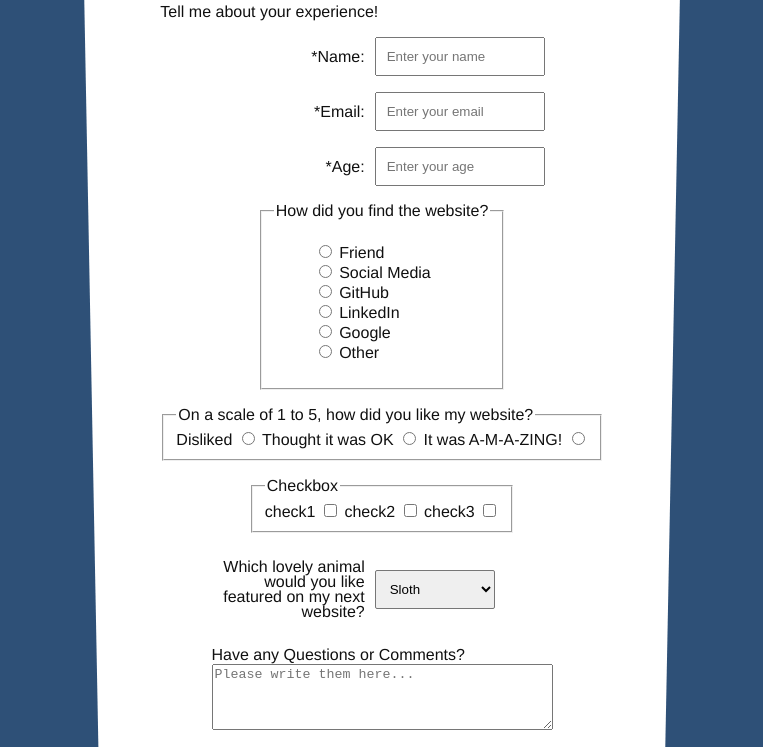
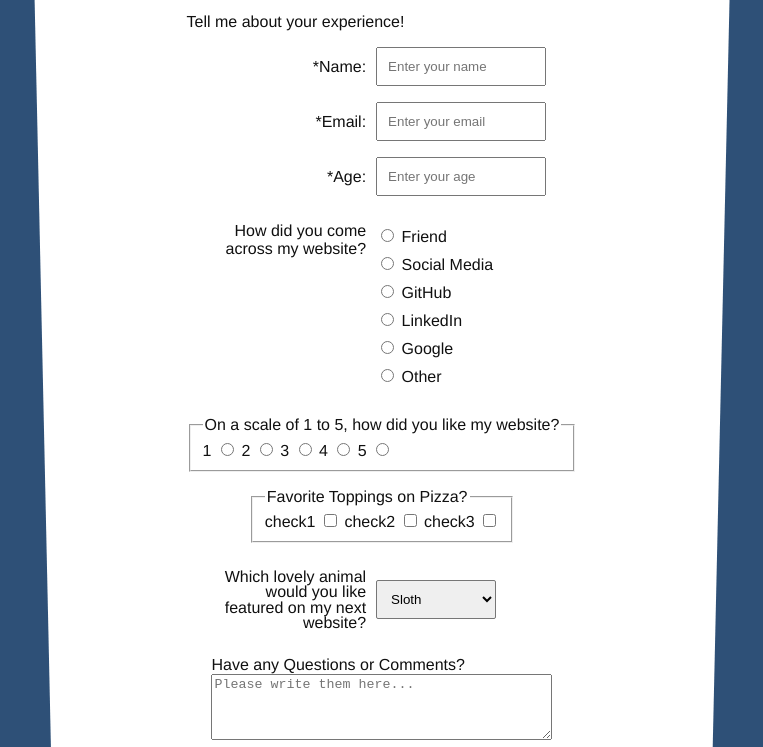
Before and after one commit to JamesScript7/survey-form, a plain HTML site: page index.html in a window 1280 px wide. Shown: the part 170-917 px from the top of the page, without its empty margins (258-1021 px from the left). Drawn offline with Linux system fonts and the light colour scheme.

Commit message:
Update traffic-source structure

```diff
--- a/css/main.scss
+++ b/css/main.scss
@@ -11,7 +11,7 @@ $input-padding: 10px;
 * {
   box-sizing: border-box;
 }
-html, body, div, h1 {
+html, body, div, h1, ul {
   margin: 0;
   padding: 0;
 }
@@ -26,7 +26,7 @@ li {
 }
 body {
   display: grid;
-  grid-template-columns: 1fr minmax(200px, 600px) 1fr;
+  grid-template-columns: 1fr minmax(200px, 700px) 1fr;
   .container {
     margin: 50px 0;
     padding: 50px 25px;
@@ -40,7 +40,7 @@ body {
 header {
   .heading-clip-path {
     display: inline-block;
-    padding: $input-padding;
+    padding: 15px;
     color: $white-color;
     background-color: $teal-color;
     text-decoration: underline;
@@ -52,7 +52,7 @@ form {
   justify-items: center;
   grid-row-gap: 16px;
   .row {
-    width: 80%;
+    width: 90%;
     display: grid;
     grid-template-columns: repeat(auto-fit, 170px);
     align-items: center;
@@ -91,6 +91,24 @@ form {
     }
   }
 }
+.traffic-source {
+  width: 90%;
+  border: none;
+  display: grid;
+  grid-template-columns: repeat(auto-fit, 170px);
+  div {
+    text-align: right;
+    padding: $input-padding;
+    grid-column: 1 / 2;
+  }
+  ul {
+    padding: $input-padding 0;
+    grid-column: 2 / 3;
+    li {
+      padding: 4px 0;
+    }
+  }
+}
 @media only screen and (max-width: 400px) {
   form {
     .row {
--- a/index.html
+++ b/index.html
@@ -34,8 +34,8 @@
 						<input type="number" id="number" name="age" placeholder="Enter your age" required>
 					</div>
 					<!-- TRAFFIC SOURCE -->
-					<fieldset>
-						<legend>How did you find the website?</legend>
+					<div class="traffic-source">
+						<div>How did you come across my website?</div>
 						<ul>
 							<li>
 								<input type="radio" id="friend-label" name="radio" value="friend">
@@ -62,20 +62,24 @@
 								<label for="other-label">Other</label>
 							</li>
 						</ul>
-					</fieldset>
+					</div>
 					<!-- RATE MY SITE -->
 					<fieldset>
 						<legend>On a scale of 1 to 5, how did you like my website?</legend>
-						<label for="dislike-label">Disliked</label>
-						<input type="radio" id="dislike-label" name="radio">
-						<label for="okay-label">Thought it was OK</label>
-						<input type="radio" id="okay-label" name="radio">
-						<label for="amazing-label">It was A-M-A-ZING!</label>
-						<input type="radio" id="amazing-label" name="radio">
+						<label for="1-label">1</label>
+						<input type="radio" id="1-label" name="radio" value="1">
+						<label for="2-label">2</label>
+						<input type="radio" id="2-label" name="radio" value="2">
+						<label for="3-label">3</label>
+						<input type="radio" id="3-label" name="radio" value="3">
+						<label for="4-label">4</label>
+						<input type="radio" id="4-label" name="radio" value="4">
+						<label for="5-label">5</label>
+						<input type="radio" id="5-label" name="radio" value="5">
 					</fieldset>
 					<!-- SOMETHING -->
 					<fieldset>
-						<legend>Checkbox</legend>
+						<legend>Favorite Toppings on Pizza?</legend>
 						<label for="check1">check1</label>
 						<input type="checkbox" id="check1" value="check1">
 						<label for="check2">check2</label>
```
Also changed, not shown: css/main.css.
